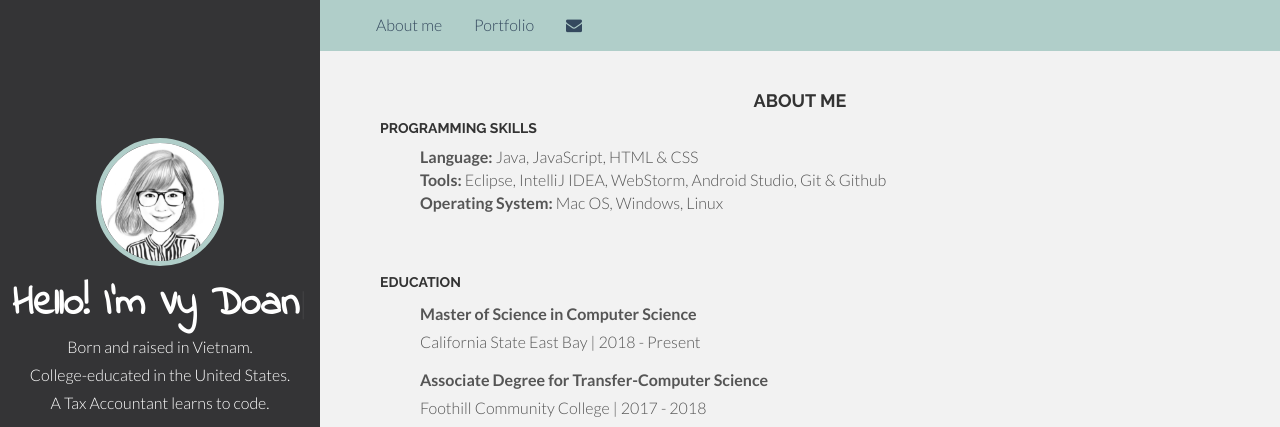
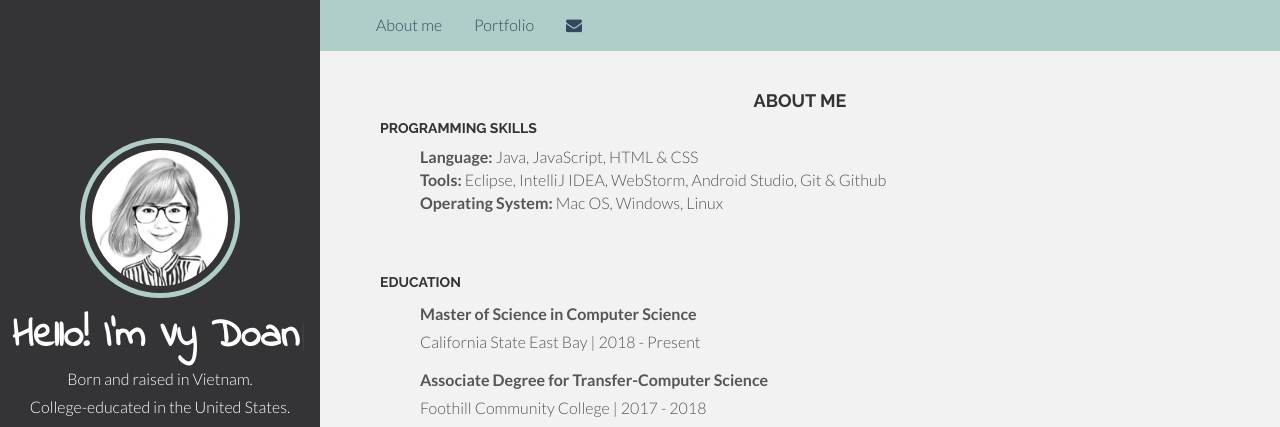
Before and after one commit to vydoan91/vy-doan.me, a plain HTML site: page index.html in a window 1280 px wide. Shown: the top 427 px of the page. Drawn offline with Linux system fonts and the light colour scheme; some packages are replaced by stand-ins of ours.

Commit message:
updated web

```diff
--- a/css/main.css
+++ b/css/main.css
@@ -94,10 +94,12 @@ ul.topnav, .main{
 .avatar {
   margin-left: auto;
   margin-right: auto;
-  max-width: 40%;
+  max-width: 50%;
   height: auto;
   border-radius: 50%;
+  padding: 7px;
   border:5px solid #B0CEC9;
+  background-color: #343436;
 }
 
 @media screen and (max-width: 900px) {
```
